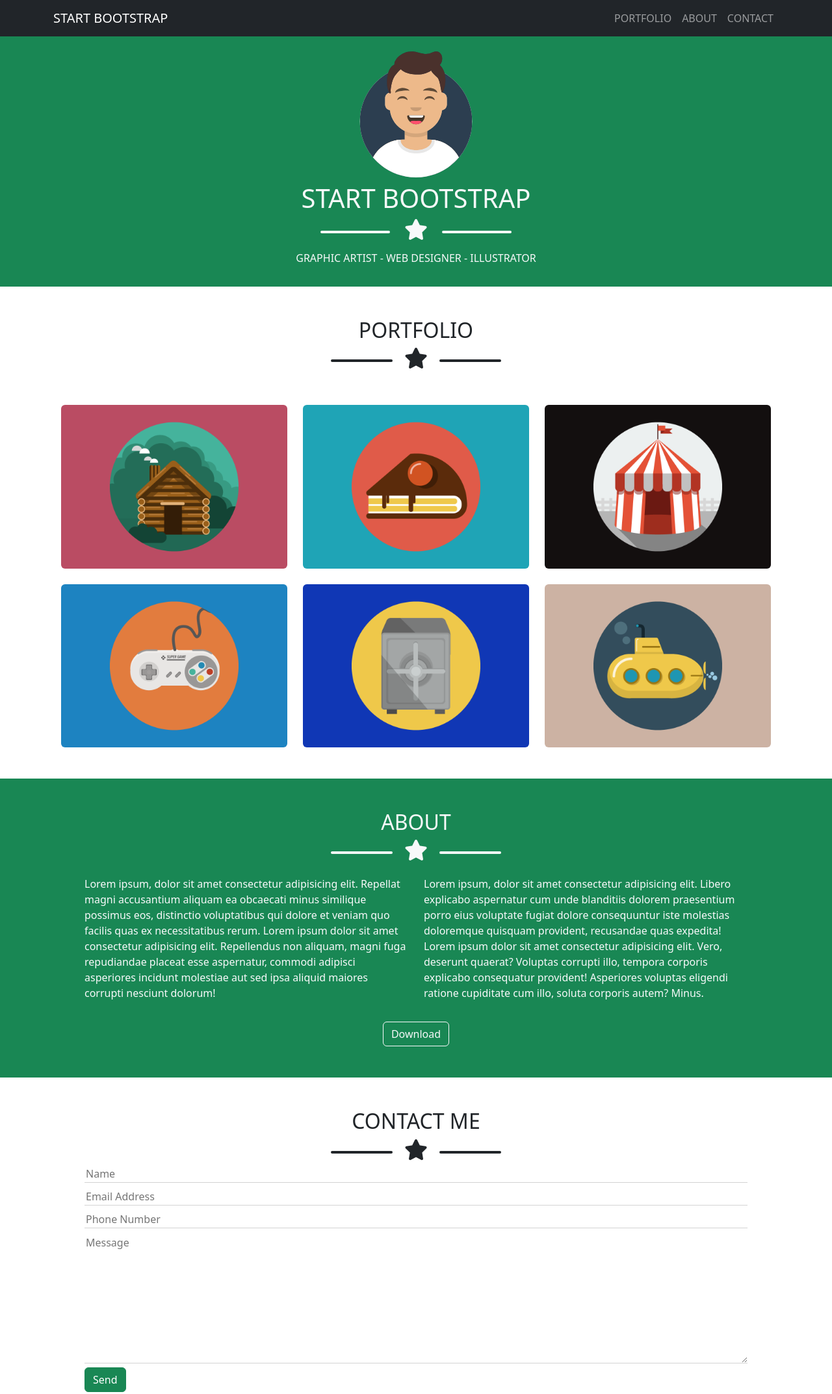
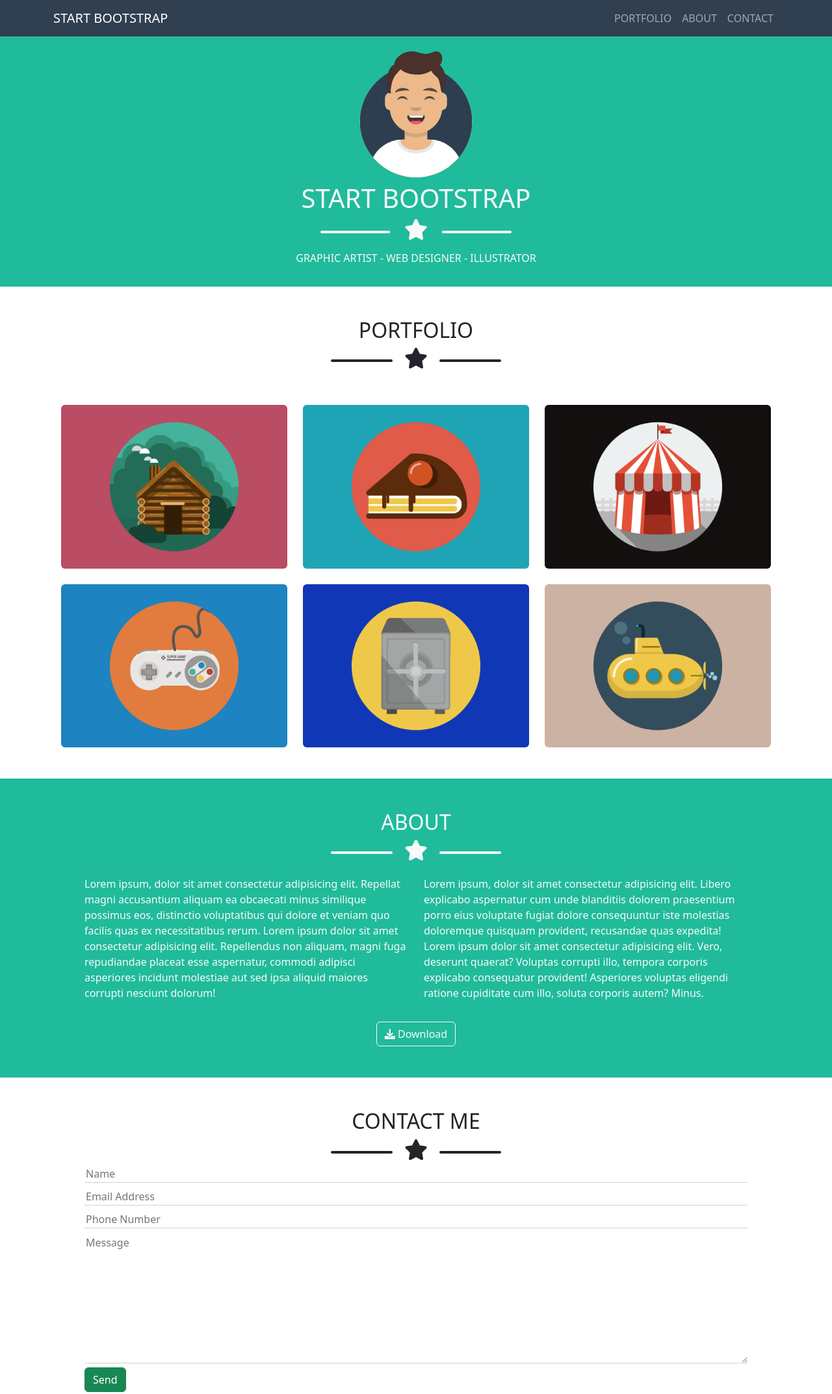
Before and after one commit to MonteDeveloper/html-css-bootstrap-freelancer, a plain HTML site: page index.html in a window 1280 px wide. Shown: the top 2145 px of the page at 65% size. Drawn offline with nearby package versions, Linux system fonts and the light colour scheme.

Commit message:
fix: change bg-colors

```diff
--- a/css/main.css
+++ b/css/main.css
@@ -41,3 +41,11 @@ textarea{
     border-radius: 50%;
     padding: 10px;
 }
+
+button{
+    transition: background-color .2s !important;
+}
+
+.my-bgGreen     { background-color: #20bb9b;}
+.my-bgDark      { background-color: #304051;}
+.my-bgClearDark { background-color: #3d556d;}
--- a/index.html
+++ b/index.html
@@ -4,14 +4,14 @@
     <meta charset="UTF-8">
     <meta http-equiv="X-UA-Compatible" content="IE=edge">
     <meta name="viewport" content="width=device-width, initial-scale=1.0">
-    <link href="https://cdn.jsdelivr.net/npm/bootstrap@5.3.0-alpha2/dist/css/bootstrap.min.css" rel="stylesheet" integrity="sha384-aFq/bzH65dt+w6FI2ooMVUpc+21e0SRygnTpmBvdBgSdnuTN7QbdgL+OapgHtvPp" crossorigin="anonymous">
+    <link href="https://cdn.jsdelivr.net/npm/bootstrap@5.2.3/dist/css/bootstrap.min.css" rel="stylesheet" integrity="sha384-rbsA2VBKQhggwzxH7pPCaAqO46MgnOM80zW1RWuH61DGLwZJEdK2Kadq2F9CUG65" crossorigin="anonymous">
     <link rel="stylesheet" href="./css/main.css">
     <link rel="stylesheet" href="https://cdnjs.cloudflare.com/ajax/libs/font-awesome/6.0.0/css/all.min.css">
     <title>Portfolio</title>
 </head>
 <body>
     <header>
-        <div class="bg-dark text-light text-uppercase fixed-top">
+        <div class="my-bgDark text-light text-uppercase fixed-top">
             <div class="container">
                 <nav class="navbar navbar-dark navbar-expand-lg">
                     <a class="navbar-brand" href="#">start bootstrap</a>
@@ -40,7 +40,7 @@
     <main>
         <!-- START -->
         <section>
-            <div class="container-fluid bg-success">
+            <div class="container-fluid my-bgGreen">
                 <div class="row justify-content-center py-3 text-light text-uppercase text-center">
                     <div class="col-6 col-md-3 col-lg-2 pb-2">
                         <img src="./img/avatar.svg" alt="avatar">
@@ -100,7 +100,7 @@
 
         <!-- ABOUT -->
         <section id="my-aboutSection">
-            <div class="bg-success py-5">
+            <div class="my-bgGreen py-5">
                 <div class="container text-center text-light">
                     <div class="row justify-content-center">
                         <h2 class="text-uppercase">about</h2>
@@ -123,7 +123,7 @@
                                 </p>
                             </div>
                         </div>
-                        <button class="w-auto btn btn-outline-light">Download</button>
+                        <button class="w-auto btn btn-outline-light"><i class="fa-solid fa-download"></i> Download</button>
                     </div>
                 </div>
             </div>
@@ -156,7 +156,7 @@
     </main>
 
     <footer>
-        <div class="bg-dark text-light">
+        <div class="my-bgClearDark text-light">
             <div class="container py-5">
                 <div class="row">
                     <div class="col-12 col-md-4 text-center py-2">
@@ -235,14 +235,13 @@
                 </div>
             </div>
         </div>
-        <div class="container-fluid py-5 text-center bg-secondary text-light">
+        <div class="container-fluid py-5 text-center my-bgDark text-light">
             <p class="small">
                 Copyright @ Your Website 2023
             </p>
         </div>
     </footer>
 
-    <script src="https://cdn.jsdelivr.net/npm/popper.js@1.12.9/dist/umd/popper.min.js" integrity="sha384-ApNbgh9B+Y1QKtv3Rn7W3mgPxhU9K/ScQsAP7hUibX39j7fakFPskvXusvfa0b4Q" crossorigin="anonymous"></script>
-    <script src="https://cdn.jsdelivr.net/npm/bootstrap@4.0.0/dist/js/bootstrap.min.js" integrity="sha384-JZR6Spejh4U02d8jOt6vLEHfe/JQGiRRSQQxSfFWpi1MquVdAyjUar5+76PVCmYl" crossorigin="anonymous"></script>
+    <script src="https://cdn.jsdelivr.net/npm/bootstrap@5.2.3/dist/js/bootstrap.bundle.min.js" integrity="sha384-kenU1KFdBIe4zVF0s0G1M5b4hcpxyD9F7jL+jjXkk+Q2h455rYXK/7HAuoJl+0I4" crossorigin="anonymous"></script>
 </body>
 </html>
```
